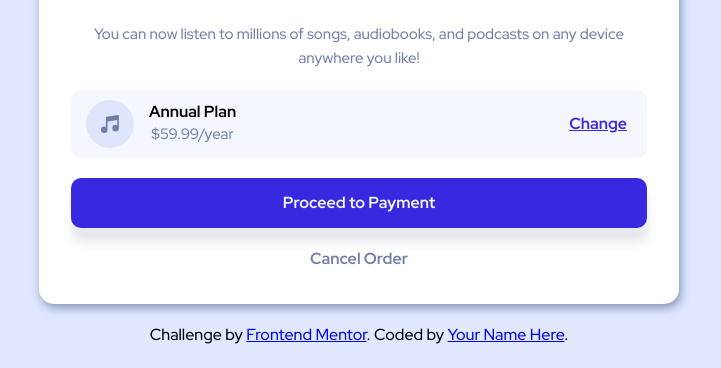
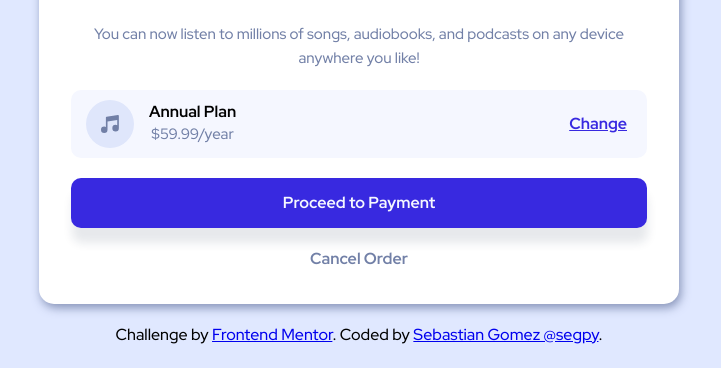
Before and after one commit to segpy/order-summary-component, a plain HTML site: page index.html in a window 1280 px wide. Shown: the part 432-800 px from the top of the page, without its empty margins (281-1002 px from the left). Drawn offline with Linux system fonts and the light colour scheme.

Commit message:
:wrench:Update html

```diff
--- a/index.html
+++ b/index.html
@@ -43,7 +43,7 @@
 
   <div class="attribution">
     Challenge by <a href="https://www.frontendmentor.io?ref=challenge" target="_blank">Frontend Mentor</a>.
-    Coded by <a href="#">Your Name Here</a>.
+    Coded by <a href="#">Sebastian Gomez @segpy</a>.
   </div>
 </body>
 </html>
```
